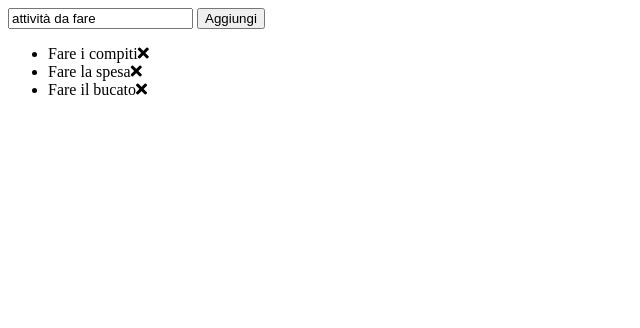
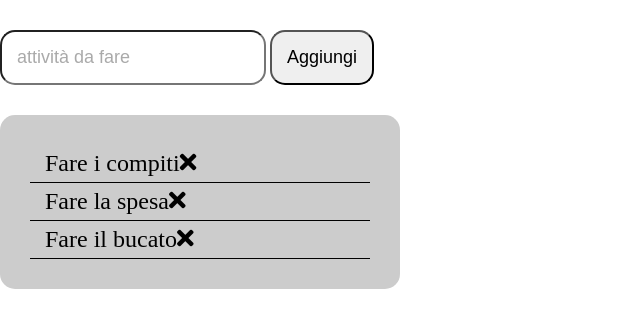
Before and after one commit to simonebresci/vue-todolist, a plain HTML site: page index.html in a window 1280 px wide. Shown: the whole page, without its empty margins (0-640 px from the left). Drawn offline with nearby package versions, Linux system fonts and the light colour scheme.

Commit message:
inizio grafica CSS

```diff
--- a/css/style.css
+++ b/css/style.css
@@ -0,0 +1,48 @@
+*{
+  box-sizing: border-box;
+  margin: 0;
+  padding: 0;
+}
+
+.bg-grey{
+  background-color: #ccc;
+}
+
+
+input {
+  font-size: 18px;
+  color:#aaa;
+  padding:15px;
+  border-radius: 15px;
+}
+
+button{
+  font-size: 18px;
+  padding: 15px;
+  color: black;
+  border-radius: 15px;
+}
+
+
+.box-insert{
+  margin: 30px 0;
+}
+
+
+.box-todolist{
+  width: 400px;
+  min-height: 100px;
+  border-radius: 15px;
+  padding: 30px;
+}
+
+.box-todolist .todolist{
+  font-size: 24px;
+  text-decoration: none;
+  list-style: none;
+}
+
+.box-todolist .todolist .todo-element{
+  padding: 5px 15px;
+  border-bottom: 1px solid black;
+}
--- a/index.html
+++ b/index.html
@@ -4,6 +4,8 @@
     <meta charset="utf-8">
     <title>Vue - Todo List</title>
 
+    <!-- CSS -->
+    <link rel="stylesheet" href="./css/style.css">
     <!-- FontAwesome -->
     <link rel="stylesheet" href="https://use.fontawesome.com/releases/v5.5.0/css/all.css">
 
@@ -15,11 +17,14 @@
     <div id='root'>
 
       <!-- Inserimento voce elenco -->
-      <input @keyup.enter="pushElement" v-model="inputAttivita">
-      <button @click="pushElement"> Aggiungi</button>
+      <div class="box-insert">
+        <input @keyup.enter="pushElement" v-model="inputAttivita">
+        <button @click="pushElement"> Aggiungi</button>
+      </div>
+
 
       <!-- Lista todo -->
-      <div class="bg-todolist">
+      <div class="box-todolist bg-grey">
         <ul class="todolist">
           <li v-for="(att,indexList) in listaTodo" class="todo-element" >
             <span >{{att}}</span><i @click="removeElement(indexList)" class="fas fa-times"></i>
```
